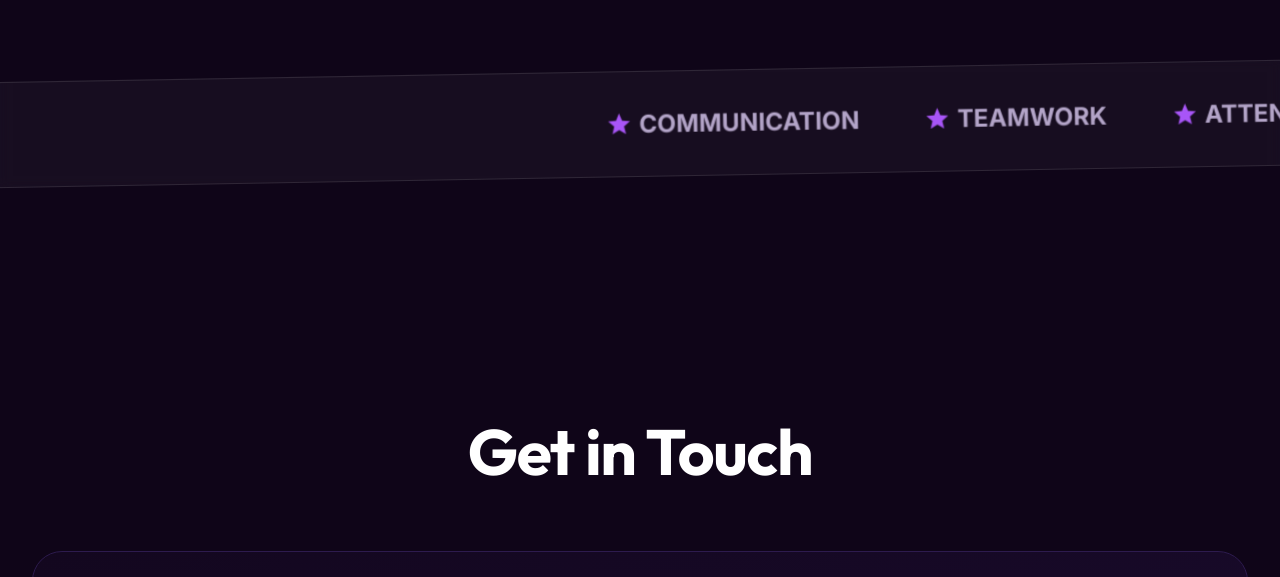
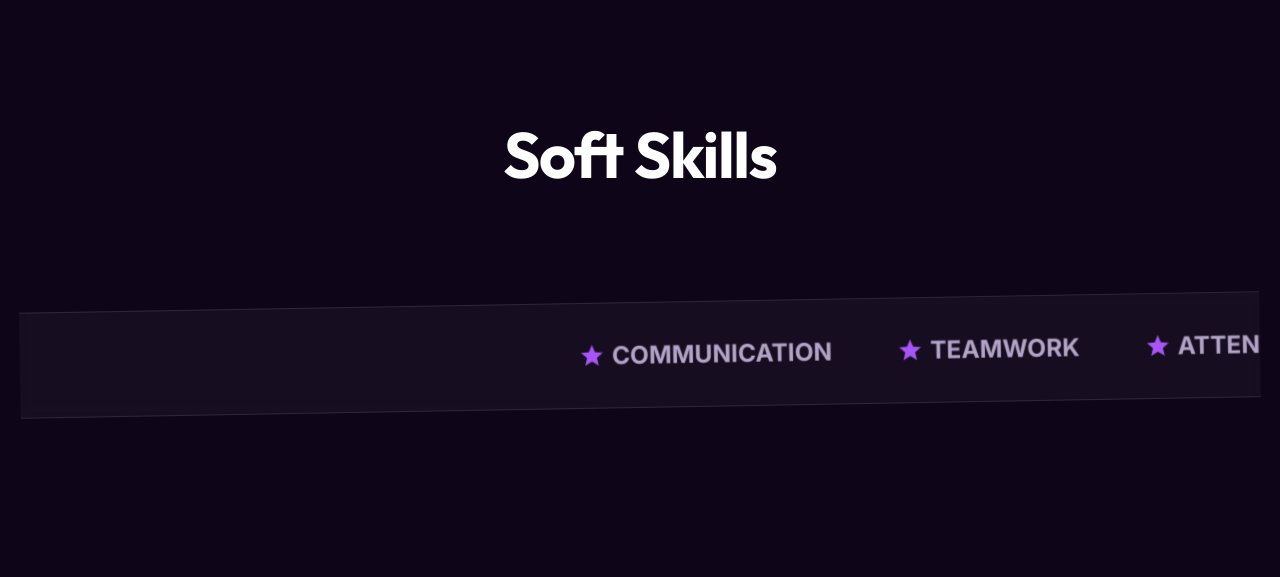
Before and after one commit to An-Nihal/Portfolio, a website built with Vite: page index.html in a window 1280 px wide. Shown: the part 5569-6146 px from the top of the page. Built offline with nearby package versions, Linux system fonts and the light colour scheme.

Commit message:
Fix scroll issue

```diff
--- a/index.html
+++ b/index.html
@@ -87,8 +87,8 @@
         </div>
       </section>
 
-      <section id="soft-skills" class="section-container" style="padding: 0; max-width: 100%;">
-        <!-- Marquee populated by JS, no header needed if style implies it, or keep header above -->
+      <section id="soft-skills" class="section-container">
+        <h2 style="text-align: center; margin-bottom: 3rem;">Soft Skills</h2>
         <div class="marquee-container">
           <!-- Populated by JS -->
         </div>
```
